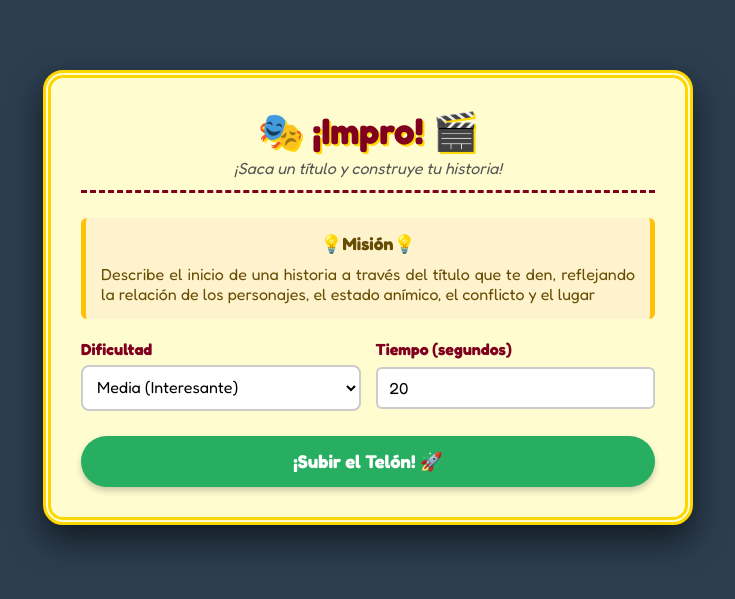
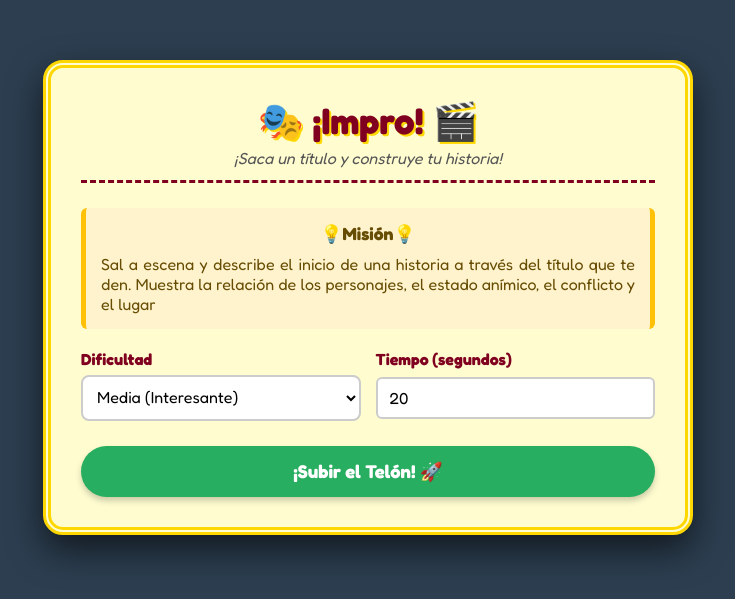
Before and after one commit to zoitrix/teatro, a Next.js app: page / in a window 1280 px wide. Shown: the part 103-702 px from the top of the page, without its empty margins (272-1007 px from the left). Built offline with nearby package versions, Linux system fonts and the light colour scheme.

Commit message:
Update page.tsx

```diff
--- a/app/page.tsx
+++ b/app/page.tsx
@@ -140,7 +140,7 @@ export default function ImproPage() {
 
   const getExplicacion = (): string => {
     if (modalidad === 'inicio de impro') {
-      return 'Describe el inicio de una historia a través del título que te den, reflejando la relación de los personajes, el estado anímico, el conflicto y el lugar';
+      return 'Sal a escena y describe el inicio de una historia a través del título que te den. Muestra la relación de los personajes, el estado anímico, el conflicto y el lugar';
     }
     return '¡A improvisar!';
   };
```
